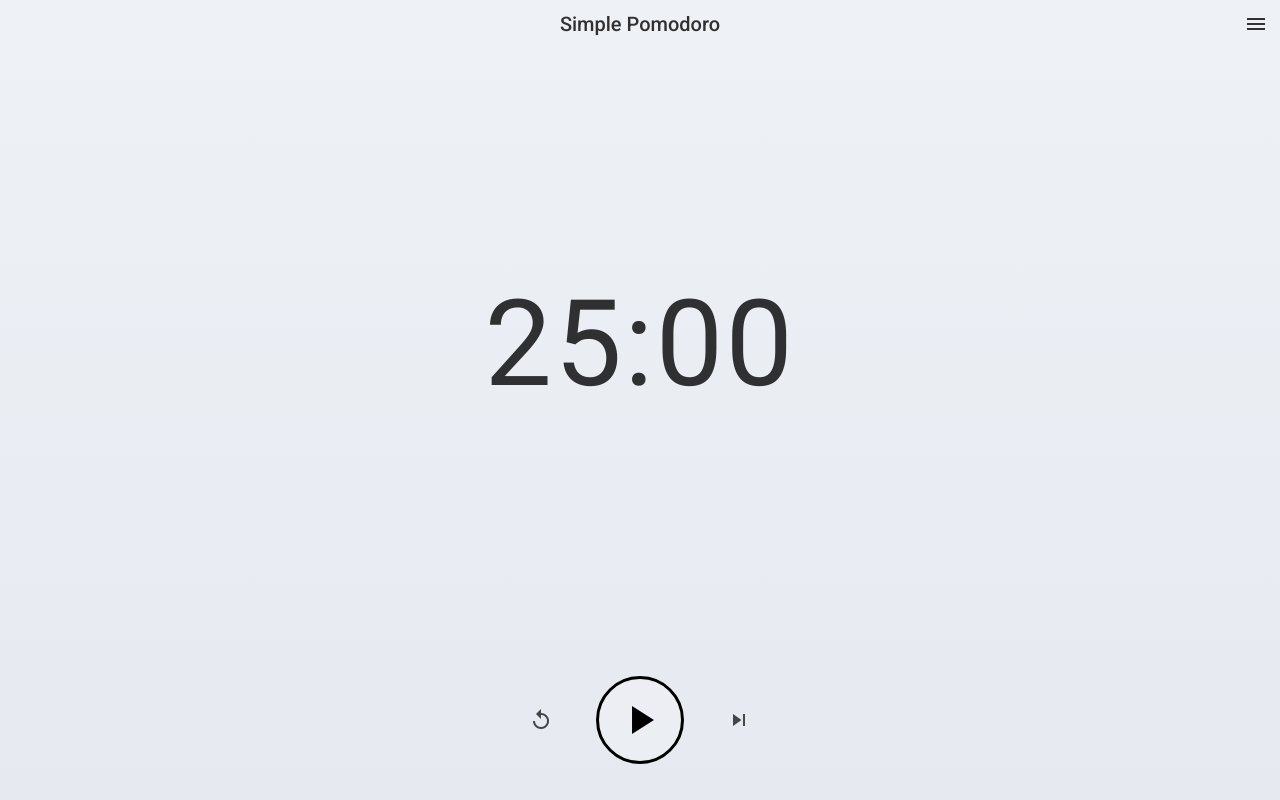
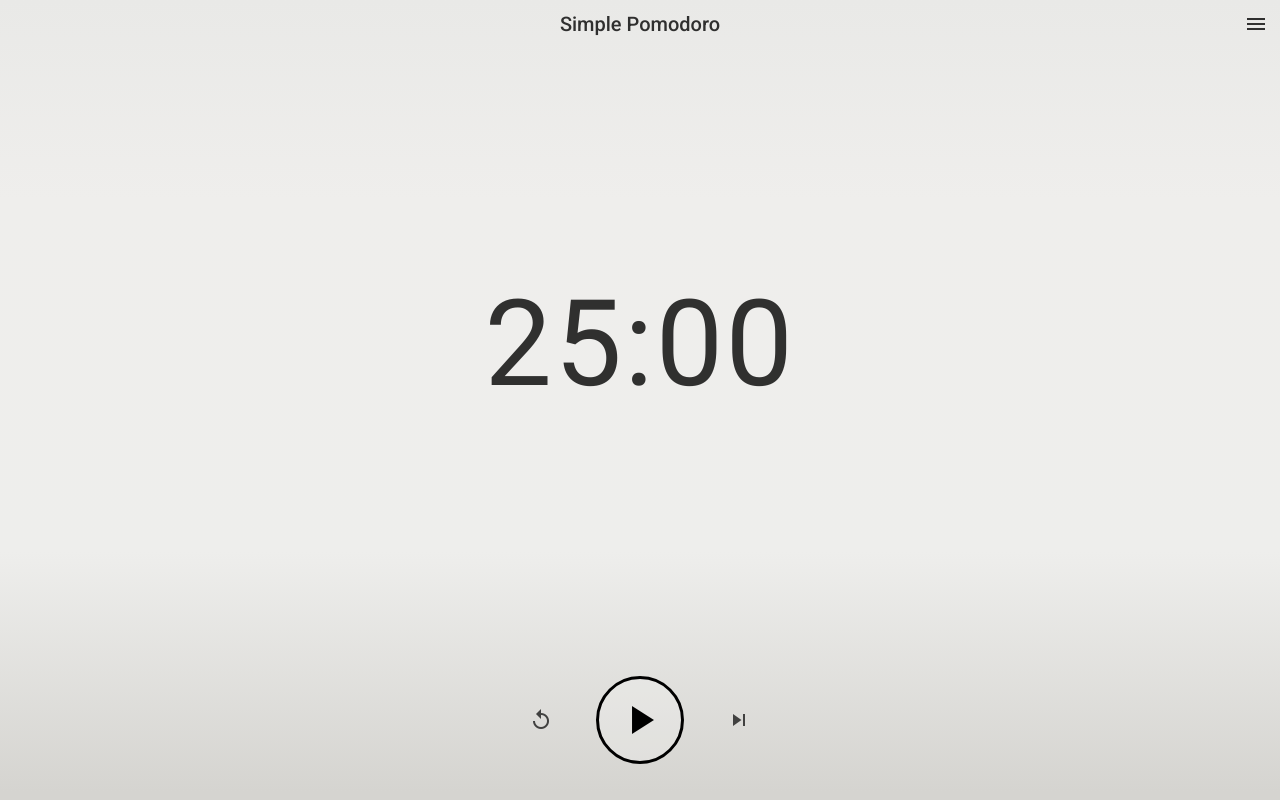
Before and after one commit to Thilerion/vue-pomodoro, a Vue app: page / in a window 1280 px wide. Built offline with nearby package versions, Linux system fonts and the light colour scheme.

Commit message:
added two more themes

```diff
--- a/src/App.vue
+++ b/src/App.vue
@@ -1,5 +1,5 @@
 <template>
-	<div id="app" class="theme-light">
+	<div id="app" class="theme-premium-white">
 		<nav>
 			<pomo-nav></pomo-nav>
 		</nav>
@@ -46,6 +46,16 @@ export default {
 	background-image: linear-gradient(to top, #e6e9f0 0%, #eef1f5 100%);
 }
 
+.theme-clear-mirror {
+	color: hsla(222, 10%, 0%, 0.9);
+	background-image: linear-gradient(45deg, hsl(222, 38%, 69%) 0%, #e4efe9 100%);
+}
+
+.theme-premium-white {
+	color: rgba(0,0,0,0.8);
+	background-image: linear-gradient(to top, #d5d4d0 0%, #d5d4d0 1%, #eeeeec 31%, #efeeec 75%, #e9e9e7 100%);
+}
+
 #app {
 	display: grid;
 	grid-template-rows: 3rem auto;
```
